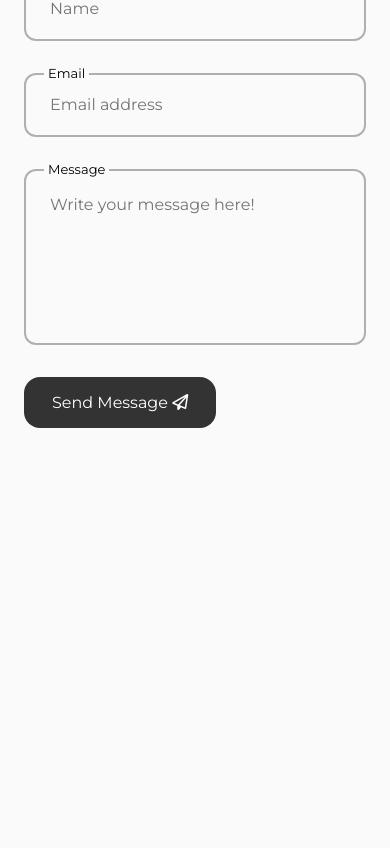
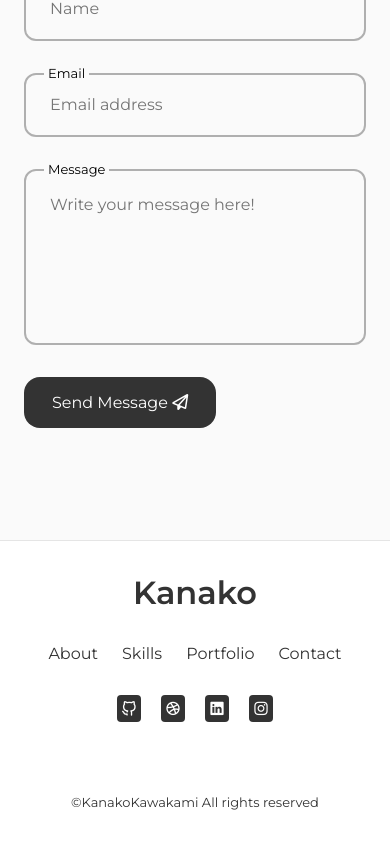
Before and after one commit to Kanako-muff/kanako-portfolio, a React (Vite) app: page / in a window 390 px wide. Shown: the part 8751-9599 px from the top of the page. Before the commit the page ends 9339 px from the top, so only its background shows below. Built offline with nearby package versions, Linux system fonts and the light colour scheme.

Commit message:
footer done

```diff
--- a/src/App.jsx
+++ b/src/App.jsx
@@ -6,6 +6,7 @@
 import Skills from './components/skills/Skills'
 import Work from './components/work/Work'
 import Contact from './components/contact/Contact'
+import Footer from './components/footer/Footer'
 
 function App() {
   return (
@@ -17,6 +18,7 @@
         <Skills />
         <Work />
         <Contact />
+        <Footer />
       </main>
     </>
   )
--- /dev/null
+++ b/src/components/footer/Footer.jsx
@@ -0,0 +1,35 @@
+import React from 'react'
+import "./footer.css"
+
+const Footer = () => {
+  return (
+    <footer className="footer">
+        <div className="footer__container container">
+            <h1 className="footer__title">Kanako</h1>
+                <ul className="footer__list">
+                    <li><a href="#about" className="footer__link">About</a></li>
+                    <li><a href="#skills" className="footer__link">Skills</a></li>
+                    <li><a href="#portfolio" className="footer__link">Portfolio</a></li>
+                    <li><a href="#contact" className="footer__link">Contact</a></li>
+                </ul>
+                <div className="footer__social">
+                    <a href="https://github.com/Kanako-muff" className="footer__social-link" target="_blank">
+                        <i className="uil uil-github-alt"></i>
+                    </a>
+                    <a href="https://dribbble.com/Kanako_k35" className="footer__social-link" target="_blank">
+                        <i className="uil uil-dribbble"></i>
+                    </a>
+                    <a href="https://www.linkedin.com/in/kanako-kawakami-92868825a" className="footer__social-link" target="_blank">
+                        <i className="uil uil-linkedin"></i>
+                    </a>
+                    <a href="https://www.instagram.com/kana_coordinate" className="footer__social-link" target="_blank">
+                        <i className="uil uil-instagram"></i>
+                    </a>
+                </div>
+            <span className="footer__copy">©KanakoKawakami All rights reserved</span>
+        </div>
+    </footer>
+  )
+}
+
+export default Footer
--- /dev/null
+++ b/src/components/footer/footer.css
@@ -0,0 +1,68 @@
+.footer{
+    background-color: var(--container-color);
+    border-top: 1px solid rgba(0, 0, 0, 0.1);
+}
+
+.footer__container{
+    padding: 2rem 0 6rem;
+}
+
+.footer__title,
+.footer__link{
+    color: var(--title-color);
+}
+
+.footer__title{
+    text-align: center;
+    margin-bottom: var(--mb-2);
+}
+
+.footer__link:hover{
+    color: var(--title-color-dark);
+}
+
+.footer__list{
+    display: flex;
+    justify-content: center;
+    column-gap: 1.5rem;
+    margin-bottom: var(--mb-2);
+}
+
+.footer__social{
+    display: flex;
+    justify-content: center;
+    column-gap: 1.25rem;
+}
+
+.footer__social-link{
+    background-color: var(--title-color);
+    color: var(--container-color);
+    font-size: 1.125rem;
+    padding: 0.4rem;
+    border-radius: 0.5rem;
+    display: inline-flex;
+}
+
+.footer__social-link:hover{
+    background-color: var(--title-color-dark);
+}
+
+.footer__copy{
+    display: block;
+    margin-top: 4.5rem;
+    color: var(--title-color);
+    text-align: center;
+    font-size: var(--smaller-font-size);
+}
+
+/* Breakpoint
+=============================================================== */
+
+/* For Large Devices */
+@media screen and (max-width: 992px) {
+    .footer__social-link{
+        padding: 0.25rem;
+        border-radius: 0.25rem;
+        font-size: 1rem;
+    }
+  }
```
